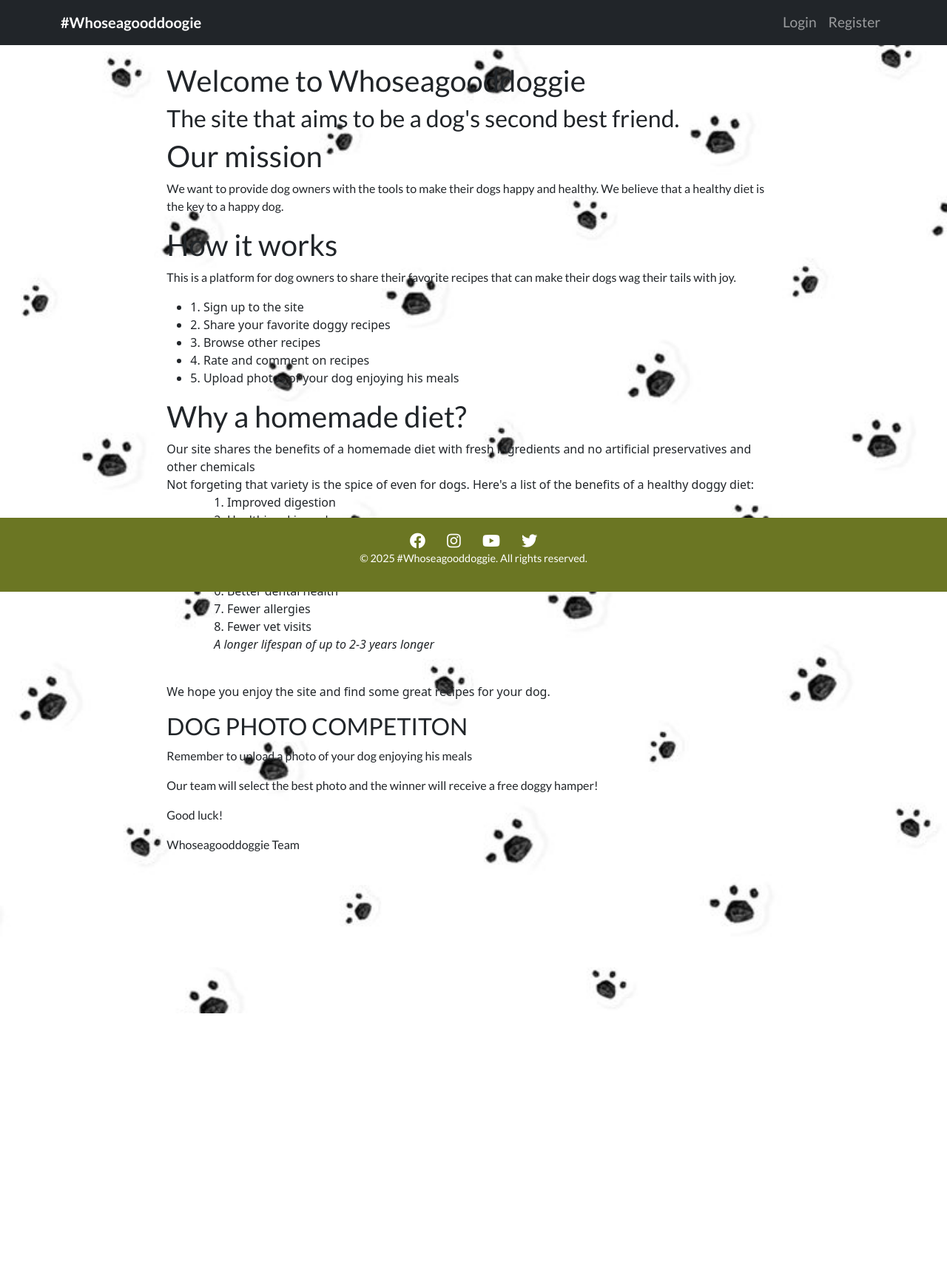
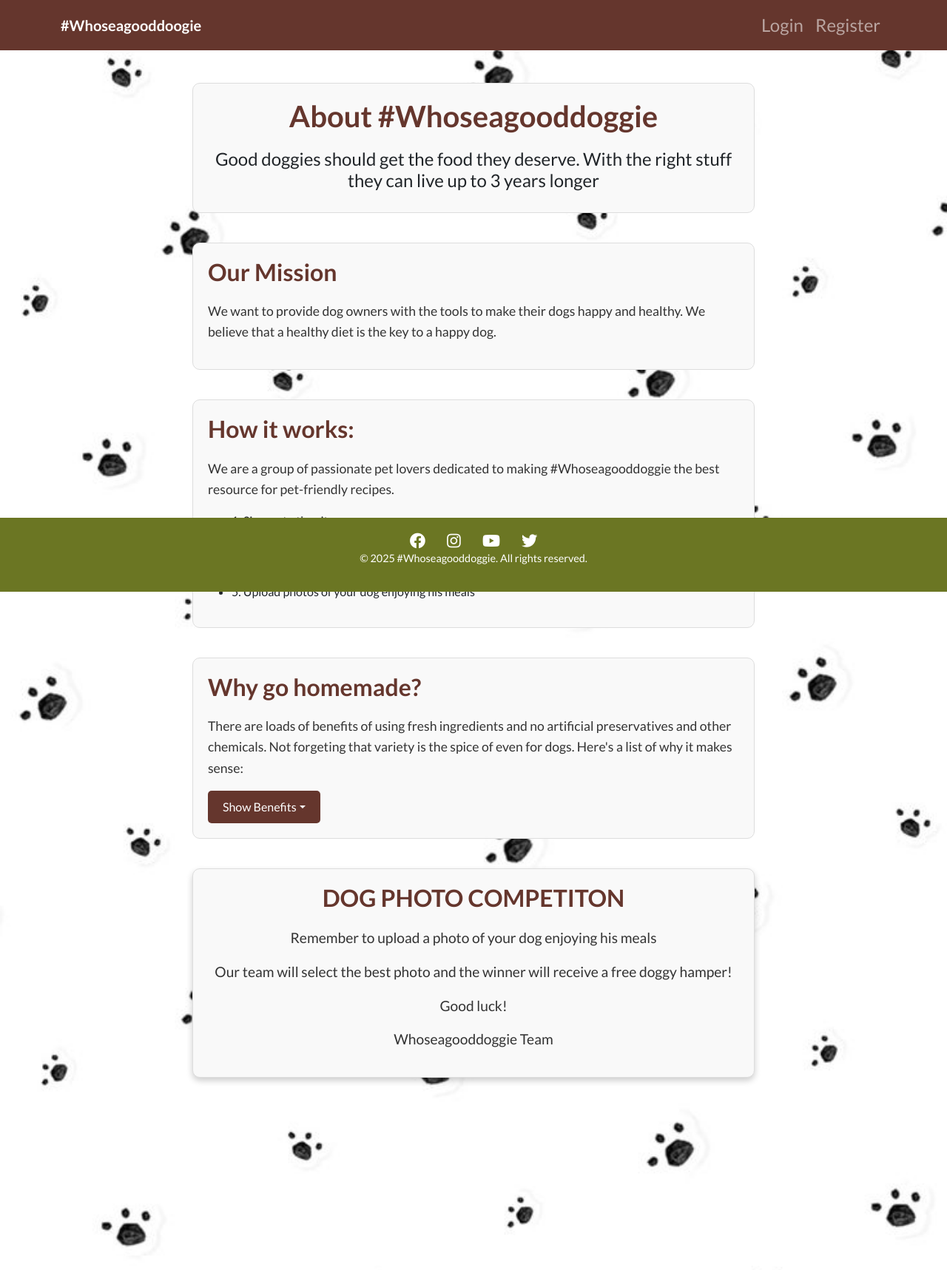
Before and after one commit to benwade37/MenuK9, a Django app: page /about/ in a window 1280 px wide. Shown: the whole page at 74% size. Before the commit the page ends 1370 px from the top, so only its background shows below. Run offline with Django 4.2, Linux system fonts and the light colour scheme.

Commit message:
changes to the about page

```diff
--- a/recipes/templates/recipes/about.html
+++ b/recipes/templates/recipes/about.html
@@ -3,17 +3,23 @@
 <!-- -->
 {% block content %}
 
-<div>
-    <h1>Welcome to Whoseagooddoggie</h1>
-        <h2>The site that aims to be a dog's second
-        best friend. </h2>
-        <h1>Our mission</h1>
+<div class="about-page">
+    <section class="about-intro">
+        <h1>About #Whoseagooddoggie</h1>
+        <h4>Good doggies should get the food they deserve. With the right stuff they can live up to 3 years longer</h4>
+    </section>
+
+    <section class="about-mission">
+        <h2>Our Mission</h2>
         <p>We want to provide dog owners with the tools to make their
             dogs happy and healthy. We believe that a healthy diet is the key to a
-        happy dog. <br>
-        <h1>How it works</h1>
-        <p>This is a platform for dog owners to share their favorite recipes
-        that can make their dogs wag their tails with joy. <br>
+            happy dog.</p>
+    </section>
+
+    <section class="about-how">
+        <h2>How it works:</h2>
+        <p>We are a group of passionate pet lovers dedicated to making #Whoseagooddoggie the best resource for pet-friendly recipes.
+            <br>
             <ul>
                 <li>1. Sign up to the site</li>
                 <li>2. Share your favorite doggy recipes</li>
@@ -21,14 +27,17 @@
                 <li>4. Rate and comment on recipes</li>
                 <li>5. Upload photos of your dog enjoying his meals</li>
             </ul>
+        </p>
+    </section>
 
-        <h1>Why a homemade diet?</h1>
-        Our site shares the benefits of a homemade diet with fresh ingredients
-        and no artificial preservatives and other chemicals <br>
+    <section class="about-why">
+        <h2>Why go homemade?</h2>
+        <p> There are loads of benefits of using fresh ingredients
+            and no artificial preservatives and other chemicals.
             Not forgeting that variety is the spice of
-        even for dogs. Here's a list of the benefits of a healthy doggy diet:
-
-        <ul>
+            even for dogs. Here's a list of why it makes sense:</p>
+            <button class="dropdown-toggle" onclick="toggleDropdown()">Show Benefits</button>
+            <ul id="benefits-list" class="dropdown-content">
             <ol>1. Improved digestion</ol>
             <ol>2. Healthier skin and coat</ol>
             <ol>3. Increased energy levels</ol>
@@ -39,14 +48,15 @@
             <ol>8. Fewer vet visits</ol>
             <ol><em>A longer lifespan of up to 2-3 years longer</em></ol>
         </ul>
-        <br>
-        We hope you enjoy the site and find some great recipes for your dog.
-    </p>
+    </section>
+    <section class="about-comp">
         <h2>DOG PHOTO COMPETITON</h2>
         <p>Remember to upload a photo of your dog enjoying his meals</p>
         <p>Our team will select the best photo and the winner will receive a free
             doggy hamper!</p>
         <p>Good luck!</p>
         <p>Whoseagooddoggie Team</p>
+
+    </section>
 </div>
 {% endblock %}
--- a/recipes/templates/recipes/base.html
+++ b/recipes/templates/recipes/base.html
@@ -21,7 +21,7 @@
     <link href="https://cdnjs.cloudflare.com/ajax/libs/font-awesome/5.15.4/css/all.min.css" rel="stylesheet">
   </head>
   <body>
-    <nav class="navbar navbar-expand-lg navbar-dark bg-dark">
+    <nav class="navbar navbar-expand-lg navbar-dark">
       <div class="container">
         <a class="navbar-brand" href="{% url 'recipes-home' %}">#Whoseagooddoogie</a>
         <button
@@ -110,5 +110,15 @@
       integrity="sha384-kjU+l4N0Yf4ZOJErLsIcvOU2qSb74wXpOhqTvwVx3OElZRweTnQ6d31fXEoRD1Jy"
       crossorigin="anonymous"
     ></script>
+    <script>
+      function toggleDropdown() {
+          const list = document.getElementById('benefits-list');
+          if (list.style.display === 'none' || list.style.display === '') {
+              list.style.display = 'block'; // Show the list
+          } else {
+              list.style.display = 'none'; // Hide the list
+          }
+      }
+  </script>
   </body>
 </html>
--- a/static/assets/css/styles.css
+++ b/static/assets/css/styles.css
@@ -5,12 +5,12 @@
     background-position: center; /* Centers the image */
     background-repeat: no-repeat; /* Prevents the image from repeating */
     width: 100%; /* Ensures the image spans the full width of the viewport */
-    height: calc(100vh - 56px); /* Adjusts height to account for the navbar (if fixed) */
+    height: 80vh; /* Adjusts height to account for the navbar (if fixed) */
     position: relative; /* Allows positioning of the text */
     overflow: hidden; /* Prevents content overflow */
     margin: 0; /* Removes any default margins */
     padding: 20px; /* Adds padding inside the hero image */
-    padding-bottom: 50px; /* Adds extra space below the hero image */
+    padding-bottom: 30px; /* Adds extra space below the hero image */
     border: 5px solid #6b7623; /* Adds a border around the hero image */
     box-sizing: border-box; /* Ensures padding and border are included in the element's dimensions */
     border-radius: 10px; /* Optional: Adds rounded corners to the border */
@@ -18,11 +18,12 @@
 
 /* Ensure the navbar and footer work seamlessly with the hero image */
 .navbar {
-    background-color: #6b7623;
-    color: white;
+    background-color: #65362d; /* Replace with your desired color */
+    color: white; /* Ensures the text remains visible */
     z-index: 10; /* Ensures the navbar stays above the hero image */
     position: fixed; /* Keeps the navbar fixed at the top */
     width: 100%; /* Ensures the navbar spans the full width */
+    padding: 20px 0; /* Increases the vertical padding to make the navbar deeper */
 }
 
 .hero-text {
@@ -51,6 +52,109 @@
     padding-bottom: 200px; /* Matches the height of the footer */
 }
 
+.about-page {
+    max-width: 800px; /* Limits the width of the content */
+    margin: 0 auto; /* Centers the content */
+    padding: 20px; /* Adds padding around the content */
+    font-family: 'Lato', sans-serif; /* Ensures consistent font styling */
+}
+
+.about-intro
+{
+    text-align: center; /* Centers the introductory text */
+    margin-bottom: 40px; /* Adds space below the intro section */
+}
+
+.about-page section {
+    margin-bottom: 40px; /* Adds space between sections */
+    padding: 20px; /* Adds padding inside each section */
+    border: 1px solid #ddd; /* Adds a subtle border around sections */
+    border-radius: 10px; /* Rounds the corners of the sections */
+    background-color: #f9f9f9; /* Adds a light background color */
+}
+
+.about-page h1, .about-page h2 {
+    color: #65362d; /* Sets a custom color for headings */
+    font-weight: 700; /* Makes headings bold */
+    margin-bottom: 20px; /* Adds space below headings */
+}
+
+.about-page p {
+    font-size: 1.1rem; /* Makes the text slightly larger */
+    line-height: 1.6; /* Improves readability */
+    color: #333; /* Sets a dark color for text */
+}
+
+.about-page a {
+    color: #65362d; /* Sets a custom color for links */
+    text-decoration: none; /* Removes underline from links */
+}
+
+.about-page a:hover {
+    text-decoration: underline; /* Adds underline on hover */
+}
+
+.dropdown-toggle {
+    background-color: #65362d; /* Button background color */
+    color: white; /* Button text color */
+    border: none; /* Removes default border */
+    padding: 10px 20px; /* Adds padding to the button */
+    font-size: 1rem; /* Adjusts the font size */
+    cursor: pointer; /* Changes the cursor to a pointer */
+    border-radius: 5px; /* Adds rounded corners */
+}
+
+.dropdown-toggle:hover {
+    background-color: #4a2a1f; /* Darker color on hover */
+}
+
+.dropdown-content {
+    display: none; /* Hides the list by default */
+    margin-top: 10px; /* Adds space between the button and the list */
+    padding: 10px; /* Adds padding inside the list */
+    border: 1px solid #ddd; /* Adds a subtle border around the list */
+    border-radius: 5px; /* Adds rounded corners */
+    background-color: #f9f9f9; /* Adds a light background color */
+}
+
+.dropdown-content li {
+    margin-bottom: 5px; /* Adds space between list items */
+    font-size: 1rem; /* Adjusts the font size */
+}
+
+.about-comp {
+    background-color: #ffd700; /* Adds a bright gold background to make it stand out */
+    color: #65362d; /* Sets a complementary text color */
+    padding: 30px; /* Adds padding inside the section */
+    border: 3px solid #65362d; /* Adds a bold border */
+    border-radius: 15px; /* Rounds the corners of the section */
+    box-shadow: 0 4px 8px rgba(0, 0, 0, 0.2); /* Adds a subtle shadow for depth */
+    text-align: center; /* Centers the text */
+    margin: 40px auto; /* Adds space around the section and centers it */
+    max-width: 800px; /* Limits the width of the section */
+}
+
+.about-comp h2 {
+    font-size: 2rem; /* Makes the heading larger */
+    font-weight: 700; /* Makes the heading bold */
+    margin-bottom: 20px; /* Adds space below the heading */
+}
+
+.about-comp p {
+    font-size: 1.2rem; /* Makes the text slightly larger */
+    line-height: 1.6; /* Improves readability */
+    margin-bottom: 15px; /* Adds space below each paragraph */
+}
+
+.about-comp strong {
+    font-size: 1.3rem; /* Makes the "Good luck!" text larger */
+    font-weight: bold; /* Emphasizes the text */
+}
+
+.about-comp em {
+    font-size: 1.1rem; /* Styles the "Whoseagooddoggie Team" text */
+    font-style: italic; /* Adds emphasis with italics */
+}
 
 h1, h2, h3, h4, h5, h6 {
     font-family: 'Lato', sans-serif;
@@ -64,13 +168,13 @@
 
 /* Increase font size for the navigation bar links */
 .navbar .nav-link {
-    font-size: 1.2rem; /* Adjust the size as needed (e.g., 1.2rem = 120% of the base font size) */
-    font-weight: 400; /* Optional: Adjust the weight for better readability */
+    font-size: 1.5rem; /* Adjust the size as needed (e.g., 1.2rem = 120% of the base font size) */
+    font-weight: 500; /* Optional: Adjust the weight for better readability */
 }
 
 /* Optional: Increase the font size for the brand/logo */
 .navbar-brand {
-    font-size: 1.5rem; /* Adjust the size as needed */
+    font-size: 2rem; /* Adjust the size as needed */
     font-weight: 700; /* Make it bold */
 }
 
```
Also changed, not shown: db.sqlite3. Lines whose indentation alone changed are shown as unchanged.
